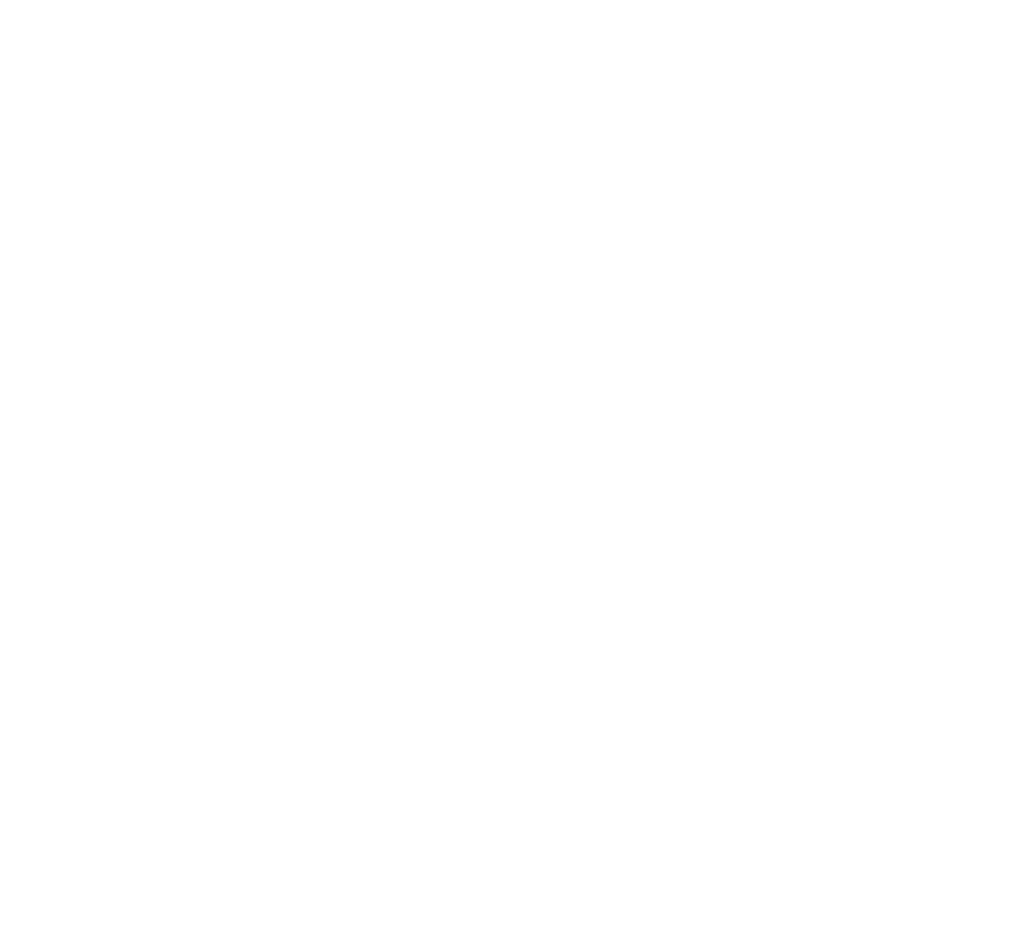
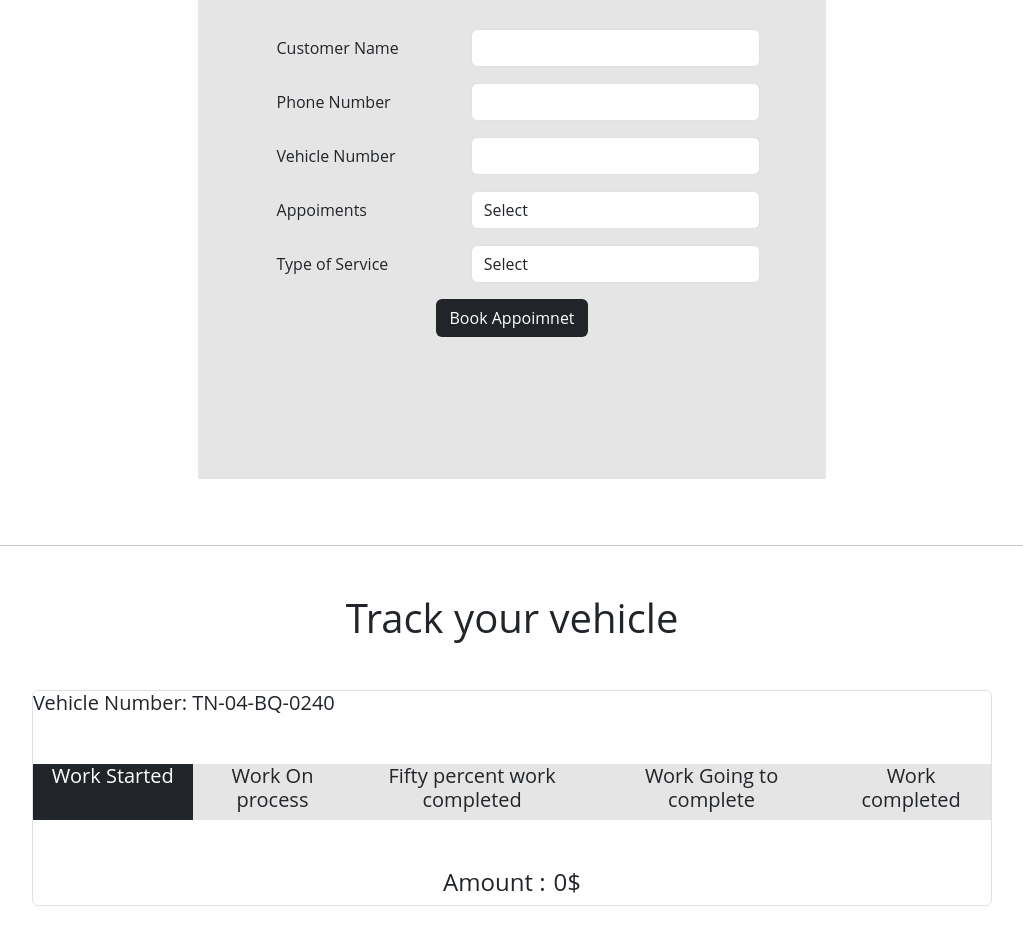
Before and after one commit to NithishKumar-15/VehicleCare_FrontEnd, a React (Vite) app: page /Home in a window 1280 px wide. Shown: the part 320-1264 px from the top of the page, without its empty margins (128-1151 px from the left). Before the commit the page ends 800 px from the top, so only its background shows below. Built offline with nearby package versions, Linux system fonts and the light colour scheme.

Commit message:
Appoimnet page completed

```diff
--- a/src/HomePage/HomePage.jsx
+++ b/src/HomePage/HomePage.jsx
@@ -323,7 +323,100 @@ export const HomePage = () => {
       </div> */}
 
       {/* Appoiment Booking */}
+      <div  className='container-fluid d-flex flex-column' id='containerAP'>
 
+        <div className='m-auto w-50 h-75 rounded'>
+          <h3 className='bg-dark text-white text-center m-0'>Appoiment Booking</h3>
+          <div className='w-100 h-100 d-flex flex-column' id='formcontentAP'>
+
+              <div className='w-75 h-50 m-auto'>
+                <form>
+                  <div className='row mb-3'>
+                      <label htmlFor='customerName' className='col-lg-5 col-md-auto col-form-label'>Customer Name</label>
+                      <div className='col'>
+                          <input type="text" className='form-control' id='customerName'/>
+                      </div>
+                  </div>
+
+                  <div className='row mb-3'>
+                      <label htmlFor='phoneNumber' className='col-lg-5 col-md-auto col-form-label'>Phone Number</label>
+                      <div className='col'>
+                          <input type="number" className='form-control' id='phoneNumber'/>
+                      </div>
+                  </div>
+
+                  <div className='row mb-3'>
+                      <label htmlFor='vehicleNumber' className='col-lg-5 col-md-auto col-form-label'>Vehicle Number</label>
+                      <div className='col'>
+                          <input type="text" className='form-control' id='vehicleNumber'/>
+                      </div>
+                  </div>
+
+                  <div className='row mb-3'>
+                      <label htmlFor='appoiment' className='col-lg-5 col-md-auto col-form-label'>Appoiments</label>
+                      <div className='col'>
+                          <select type="text" className='form-control' id='appoiment'>
+                            <option>Select</option>
+                            <option>Select</option>
+                            <option>Select</option>
+                            <option>Select</option>
+                            <option>Select</option>
+                          </select>
+                      </div>
+                  </div>
+
+                  <div className='row mb-3'>
+                      <label htmlFor='typeofservice' className='col-lg-5 col-md-auto col-form-label'>Type of Service</label>
+                      <div className='col'>
+                          <select type="text" className='form-control' id='typeofservice'>
+                            <option>Select</option>
+                            <option>Select</option>
+                            <option>Select</option>
+                            <option>Select</option>
+                            <option>Select</option>
+                          </select>
+                      </div>
+                  </div>
+                  <button className='btn bg-dark text-white d-flex mx-auto'>Book Appoimnet</button>
+                  </form>
+              </div>
+
+          </div>
+        </div>
+        <hr></hr>
+      </div>
+
+        <h1 className='text-center mt-5'>Track your vehicle</h1>
+
+        <div className='trackAP mx-auto w-75 my-5 border rounded'>
+        <span className='h5'>Vehicle Number: </span> <span className='h5'>TN-04-BQ-0240</span>
+          <div className='row my-5 mx-auto'>
+              <div className='col-lg-2 col-md-auto text-center' style={{backgroundColor:"rgb(33,37,41)",color:"white"}}>
+                  <h5>Work Started</h5>
+              </div>
+
+              <div className='col-lg-2 col-md-auto text-center' style={{backgroundColor:"rgb(229,229,229)"}}>
+               <h5>Work On process</h5>
+              </div>
+              <div className='col-lg-3 col-md-auto text-center'  style={{backgroundColor:"rgb(229,229,229)"}}>
+                  <h5>Fifty percent work completed</h5>
+              </div>
+
+              <div className='col-lg-3 col-md-auto text-center'  style={{backgroundColor:"rgb(229,229,229)"}}>
+                  <h5>Work Going to complete</h5>
+              </div>
+
+              <div className='col-lg-2 col-md-auto text-center'  style={{backgroundColor:"rgb(229,229,229)"}}>
+                  <h5>Work completed</h5>
+              </div>
+
+          </div>
+          <div className='d-flex justify-content-center'>
+            <span className='h4'>Amount :</span>
+            <span className='h4 ms-2'>0$</span>
+          </div>
+
+        </div>
 
     </>
   )
--- a/src/HomePage/homepage.css
+++ b/src/HomePage/homepage.css
@@ -1,4 +1,6 @@
-/* rgb(247,248,250) */
+*{
+    font-family: 'open sans', arial, "helvetica neue",'sans-seri';
+}
 .servicelist{
     height: 100vh;
     font-family: "Mona Sans", "Helvetica Neue", Helvetica, Arial, sans-serif !important;
@@ -24,14 +26,6 @@ hr{
     border-radius: 60px;
 }
 
-/* select.option{
-    font-size: larger;
-    font-weight: lighter !important;
-    background-color: rgb(33,37,41);
-    color: white;
-    border-radius: 10px;
-} */
-
 .filter{
     font-size: larger;
     font-weight: lighter !important;
@@ -40,3 +34,19 @@ hr{
 p{
     text-align: justify;
 }
+
+
+/* Appoiment bookin for vehicle */
+
+#formcontentAP{
+    background-color: rgb(229,229,229);
+}
+
+#containerAP{
+    height:100vh;
+}
+
+.trackAP{
+    width: fit-content;
+    height: fit-content
+}
```
